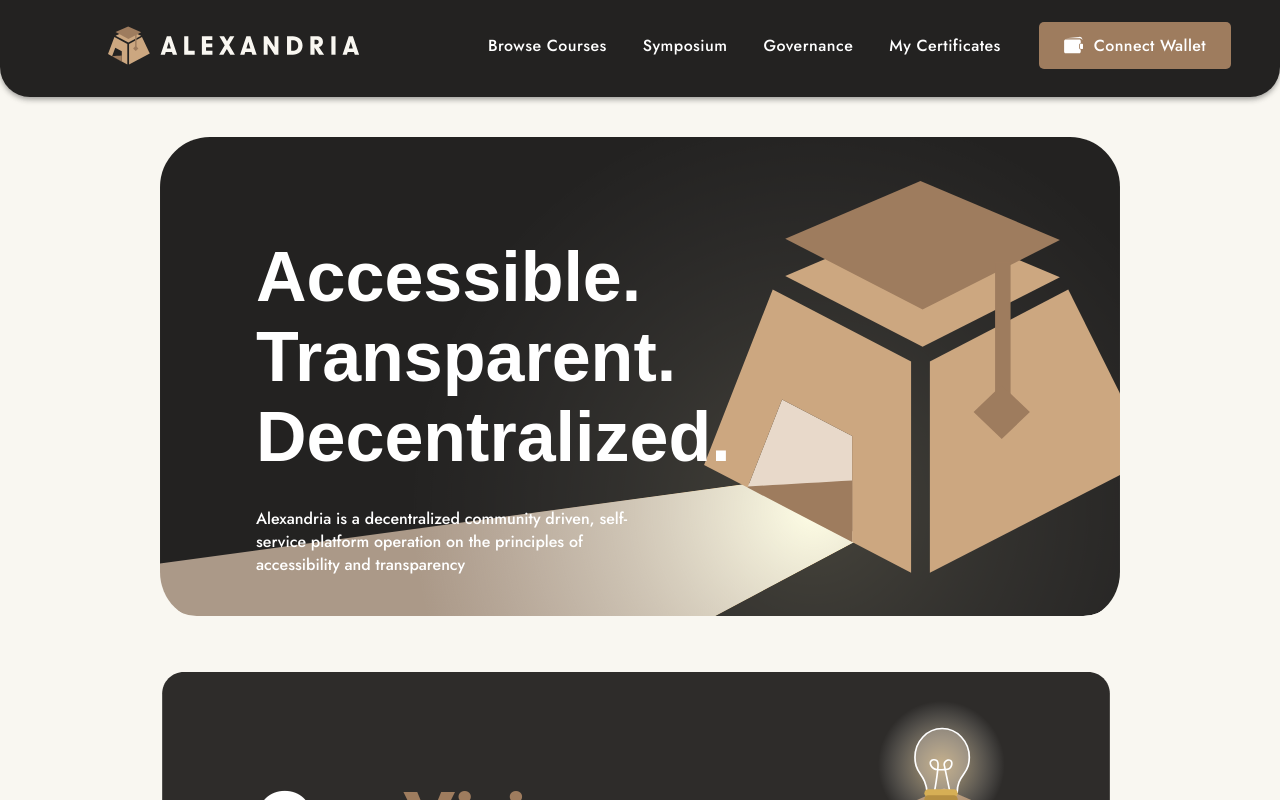
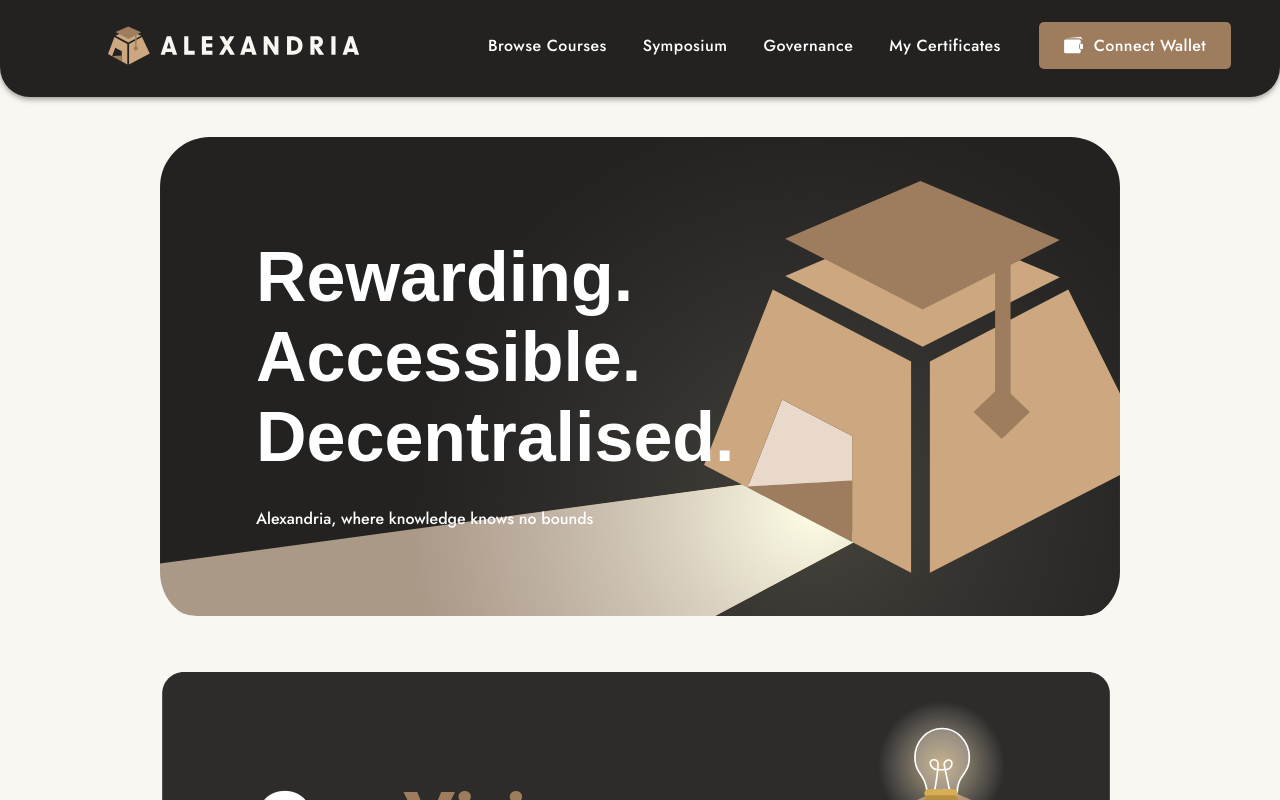
Before and after one commit to Alexandria-Decentralized-L2E-Platform/Alexandria, a React (Create React App) app in the folder dapp/: page / in a window 1280 px wide. Shown: the top 800 px of the page. Built offline with nearby package versions, Linux system fonts and the light colour scheme; no server answers.

Commit message:
Expermenting

```diff
--- a/dapp/src/components/LandingPage/LandingPage.tsx
+++ b/dapp/src/components/LandingPage/LandingPage.tsx
@@ -29,14 +29,13 @@ function LandingPage() {
       <div className="visitAlexandriaBanner">
         <img src={visitAlexandriaBanner} />
         <div className="visitAlexandriabannerHeading">
+          <text>Rewarding.</text>
           <text>Accessible.</text>
-          <text>Transparent.</text>
-          <text>Decentralized.</text>
+          <text>Decentralised.</text>
         </div>
         <div className="visitAlexandriabannerSubheading">
           <text>
-            Alexandria is a decentralized community driven, self-service platform operation on the
-            principles of accessibility and transparency
+            Alexandria, where knowledge knows no bounds
           </text>
         </div>
         {/* <Button
```
